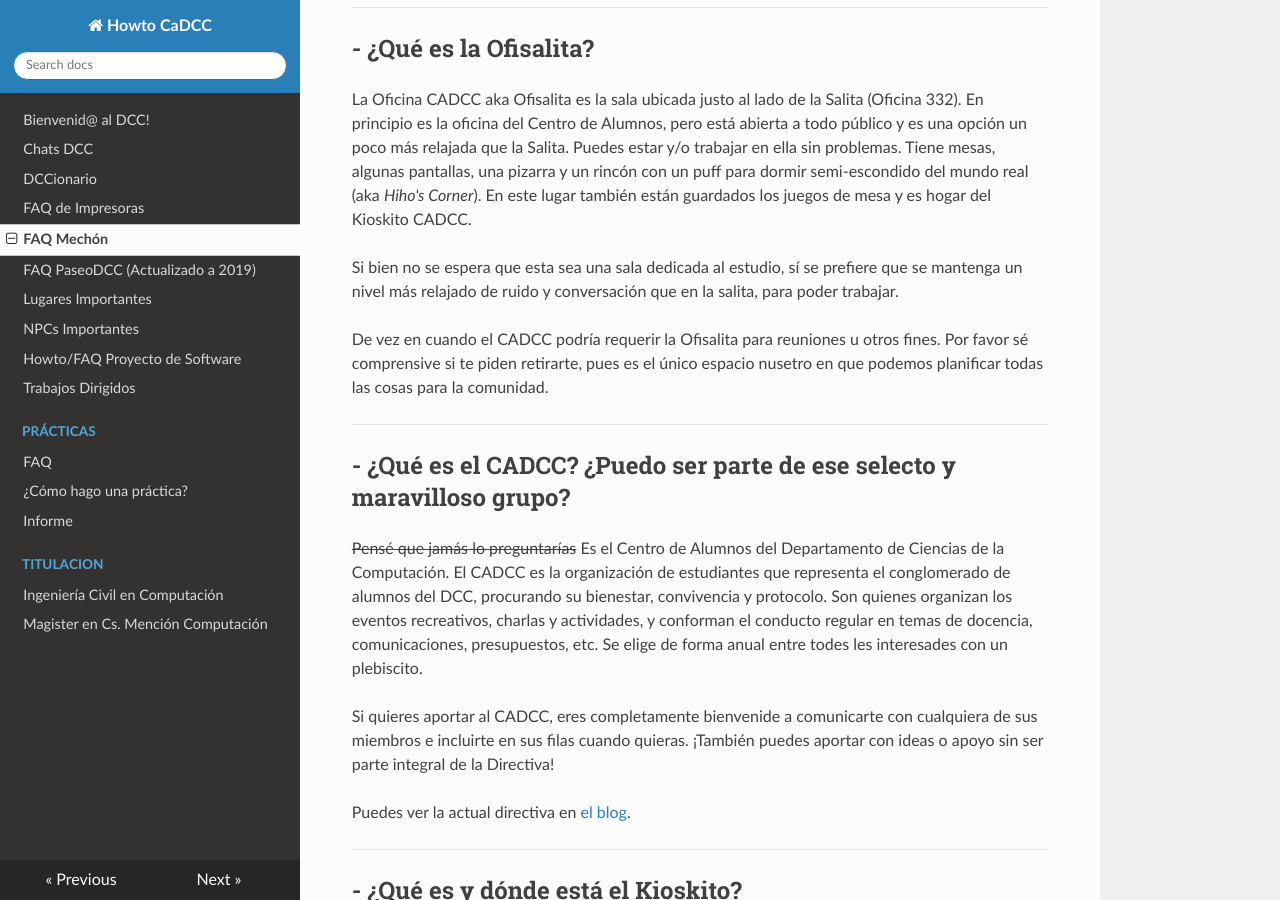
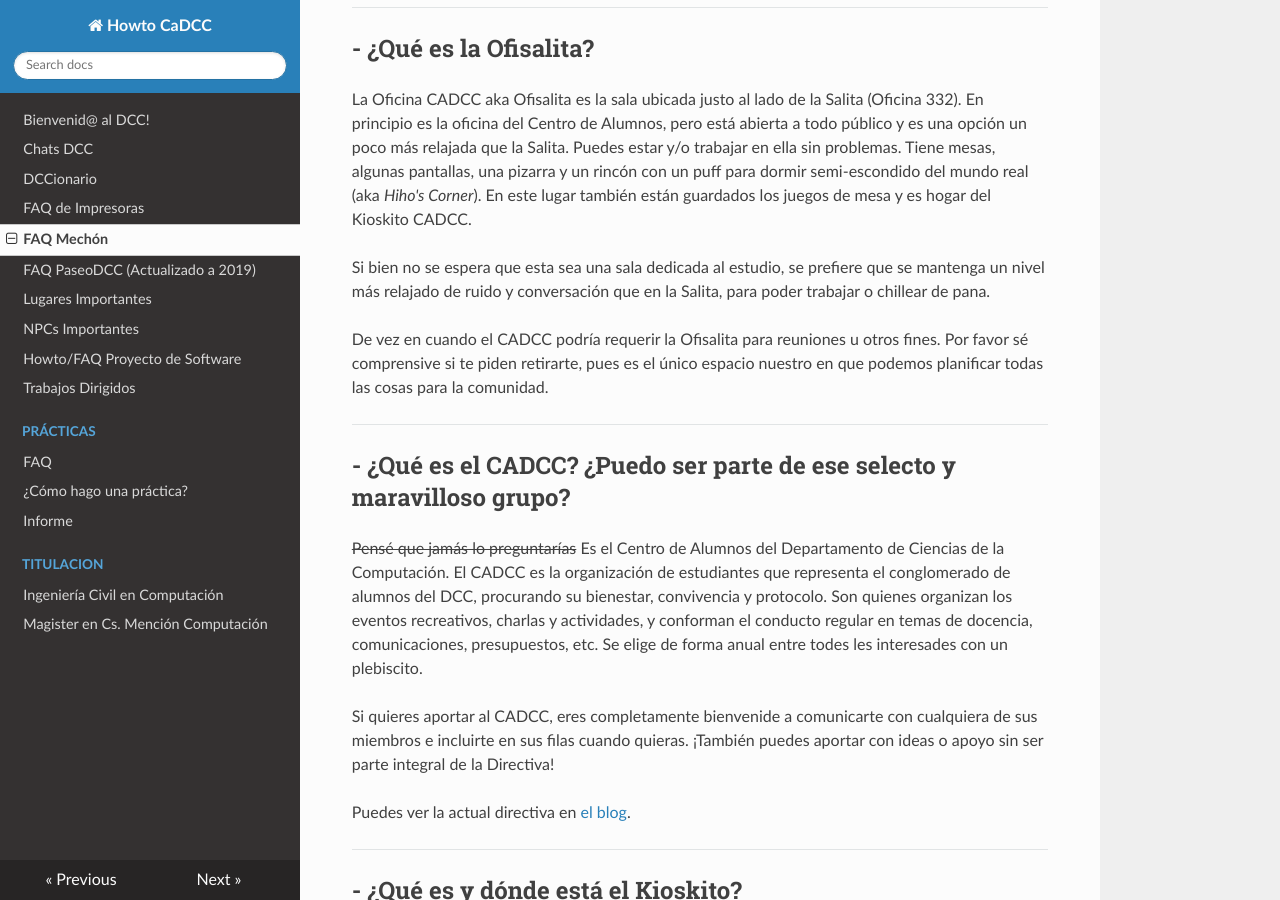
Before and after one commit to cadcc/howto, an MkDocs documentation site: the page built from docs/FAQ Mechón.md, in a window 1280 px wide and 900 px high, scrolled down 1112 px. Built offline with MkDocs 1.6.1, drawn with Linux system fonts in a browser that asks for light colours; nearby versions of some CDN libraries.

Commit message:
Update FAQ Mechón.md

```diff
--- a/docs/FAQ Mechón.md
+++ b/docs/FAQ Mechón.md
@@ -30,9 +30,9 @@ Debes saber que la Salita tiene sus reglas básicas de convivencia:
 
 La Oficina CADCC aka Ofisalita es la sala ubicada justo al lado de la Salita (Oficina 332). En principio es la oficina del Centro de Alumnos, pero está abierta a todo público y es una opción un poco más relajada que la Salita. Puedes estar y/o trabajar en ella sin problemas. Tiene mesas, algunas pantallas, una pizarra y un rincón con un puff para dormir semi-escondido del mundo real (aka *Hiho's Corner*). En este lugar también están guardados los juegos de mesa y es hogar del Kioskito CADCC.
 
-Si bien no se espera que esta sea una sala dedicada al estudio, sí se prefiere que se mantenga un nivel más relajado de ruido y conversación que en la salita, para poder trabajar.
+Si bien no se espera que esta sea una sala dedicada al estudio, se prefiere que se mantenga un nivel más relajado de ruido y conversación que en la Salita, para poder trabajar o chillear de pana.
 
-De vez en cuando el CADCC podría requerir la Ofisalita para reuniones u otros fines. Por favor sé comprensive si te piden retirarte, pues es el único espacio nusetro en que podemos planificar todas las cosas para la comunidad.
+De vez en cuando el CADCC podría requerir la Ofisalita para reuniones u otros fines. Por favor sé comprensive si te piden retirarte, pues es el único espacio nuestro en que podemos planificar todas las cosas para la comunidad.
 
 ---
 
```
